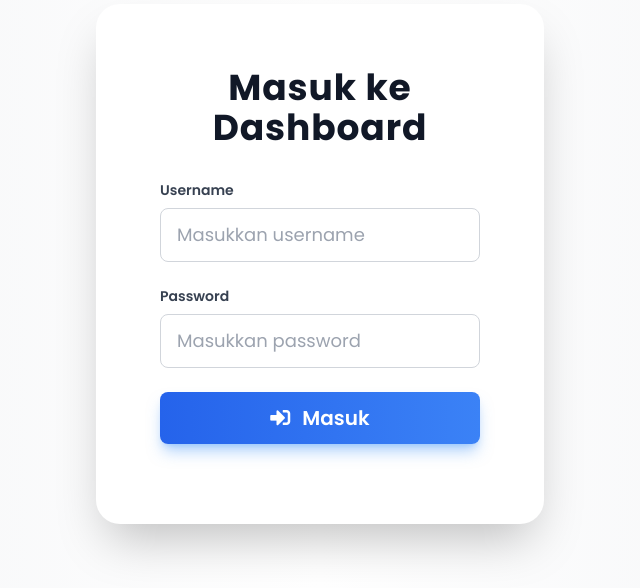
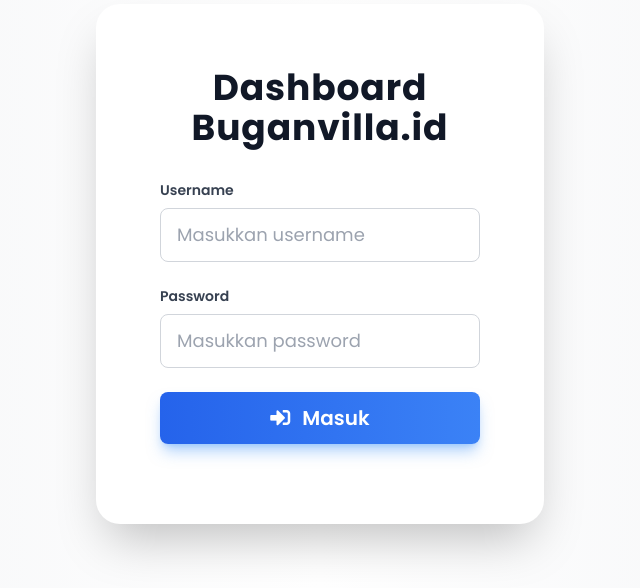
Before and after one commit to sayaiii/Buganvillaa, a plain HTML site: page index.html in a window 1280 px wide. Shown: the part 136-724 px from the top of the page, without its empty margins (320-960 px from the left). Drawn offline with nearby package versions, Linux system fonts and the light colour scheme.

Commit message:
Update index.html

```diff
--- a/index.html
+++ b/index.html
@@ -29,7 +29,7 @@
    <section id="login-section" class="flex-grow flex items-center justify-center px-6 sm:px-8 lg:px-10">
     <div class="max-w-md w-full bg-white rounded-3xl shadow-2xl p-10 sm:p-12 md:p-16">
      <h1 class="text-3xl sm:text-4xl font-extrabold text-gray-900 mb-8 text-center tracking-wide">
-      Masuk ke Dashboard
+      Dashboard Buganvilla.id
      </h1>
      <form id="login-form" class="space-y-6" autocomplete="off">
       <div>
```
